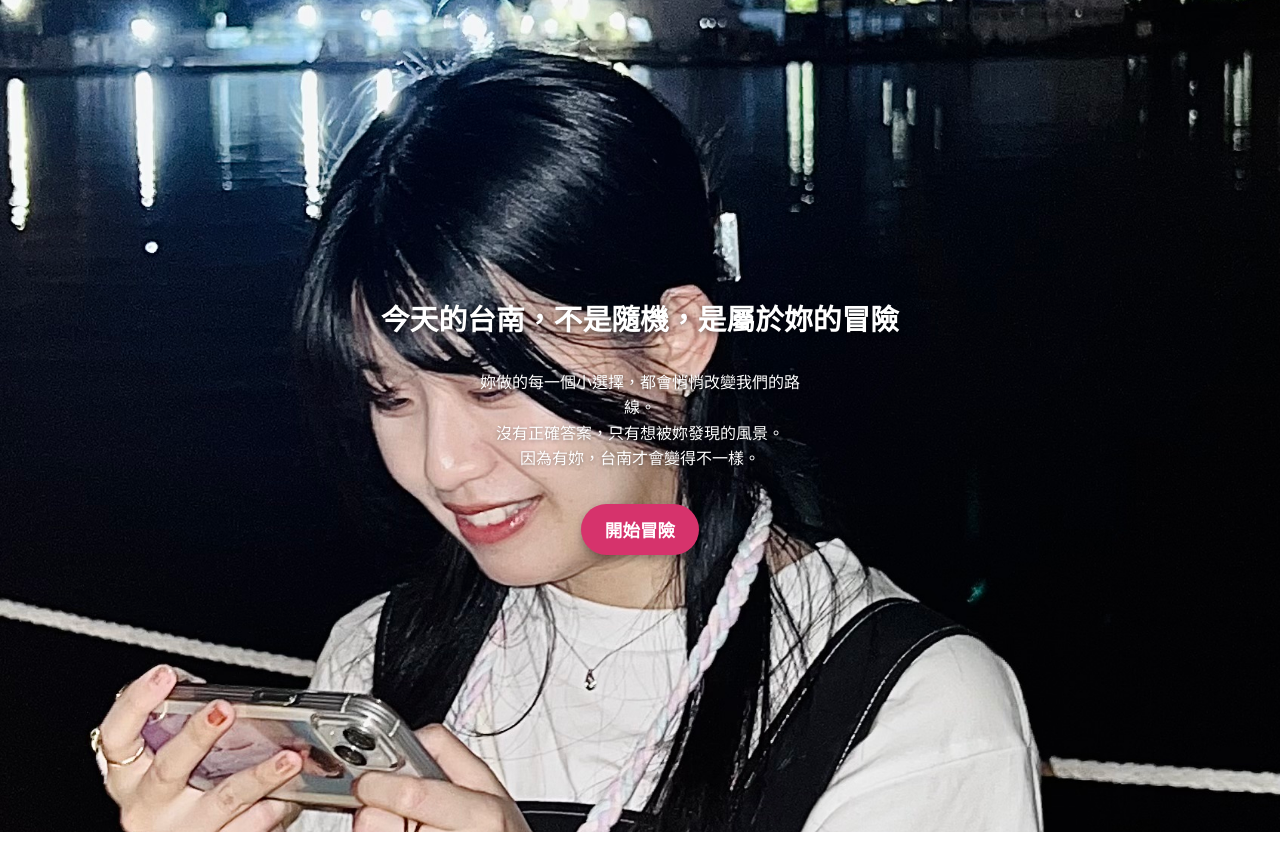
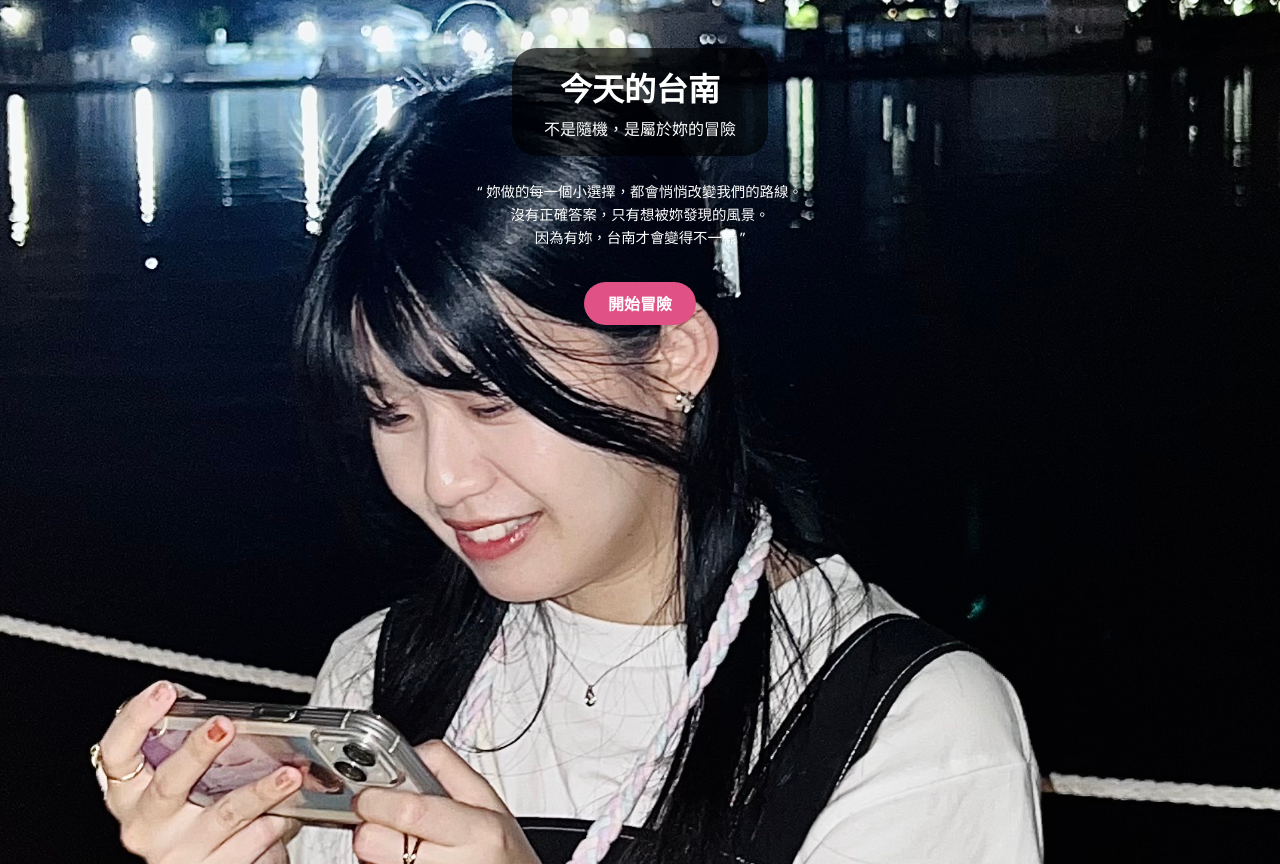
Before and after one commit to jacklyn5322/nini0919, a plain HTML site: page index.html in a window 1280 px wide. Before the commit the page ends 832 px from the top, so only its background shows below. Drawn offline with Linux system fonts and the light colour scheme.

Commit message:
index.html

```diff
--- a/index.html
+++ b/index.html
@@ -3,13 +3,13 @@
 <head>
   <meta charset="UTF-8">
   <meta name="viewport" content="width=device-width, initial-scale=1.0">
-  <title>台南冒險開場 💕</title>
+  <title>今天的台南</title>
   <style>
     body, html {
       margin: 0;
       padding: 0;
       height: 100%;
-      font-family: 'Segoe UI', sans-serif;
+      font-family: 'Noto Sans TC', 'Segoe UI', sans-serif;
     }
 
     .hero {
@@ -18,71 +18,94 @@
       background: url('assets/bg.jpg') no-repeat center center/cover;
       display: flex;
       flex-direction: column;
-      justify-content: center;
+      justify-content: flex-start;
       align-items: center;
       text-align: center;
       color: white;
-      padding: 1rem;
+      padding: 2rem 1rem;
     }
 
-    .hero h1 {
-      font-size: 1.8rem;
-      font-weight: bold;
-      margin-bottom: 1rem;
-      text-shadow: 0 2px 6px rgba(0,0,0,0.5);
+    .title-box {
+      background: rgba(0, 0, 0, 0.65);
+      border-radius: 25px;
+      padding: 1rem 2rem;
+      margin-top: 1rem;
+      margin-bottom: 1.5rem;
+      display: inline-block;
+      opacity: 0;
+      animation: fadeIn 1s forwards;
     }
 
-    .hero p {
-      font-size: 1rem;
+    .title-box h1 {
+      font-size: 2rem;   /* 主標題大字 */
+      font-weight: bold;
+      margin: 0;
+    }
+
+    .title-box p {
+      font-size: 1rem;   /* 副標題小字 */
+      margin: 0.4rem 0 0 0;
+    }
+
+    .description {
+      max-width: 360px;
+      font-size: 0.9rem;
       line-height: 1.6;
-      max-width: 320px;
       margin-bottom: 2rem;
-      text-shadow: 0 1px 4px rgba(0,0,0,0.4);
       opacity: 0;
-      animation: fadeIn 2s forwards;
+      animation: fadeIn 1s forwards;
+      animation-delay: 1s;
     }
 
     .btn {
-      background: #d6336c;
+      background: #e05285;
       border: none;
-      padding: 0.8rem 1.5rem;
-      border-radius: 30px;
-      font-size: 1.1rem;
+      padding: 0.6rem 1.5rem;
+      border-radius: 25px;
+      font-size: 1rem;
       color: white;
       font-weight: bold;
       cursor: pointer;
-      box-shadow: 0 4px 8px rgba(0,0,0,0.3);
+      opacity: 0;
+      animation: fadeIn 1s forwards;
+      animation-delay: 2s;
       transition: transform 0.2s ease, background 0.3s ease;
     }
 
     .btn:hover {
       transform: scale(1.05);
-      background: #e05285;
+      background: #d6336c;
     }
 
     @keyframes fadeIn {
-      to {
-        opacity: 1;
-      }
+      from { opacity: 0; transform: translateY(20px); }
+      to { opacity: 1; transform: translateY(0); }
     }
   </style>
 </head>
 <body>
   <div class="hero">
-    <h1>今天的台南，不是隨機，是屬於妳的冒險</h1>
-    <p>
-      妳做的每一個小選擇，都會悄悄改變我們的路線。<br>
+    <!-- 標語區塊 -->
+    <div class="title-box">
+      <h1>今天的台南</h1>
+      <p>不是隨機，是屬於妳的冒險</p>
+    </div>
+
+    <!-- 敘述文字 -->
+    <div class="description">
+      “ 妳做的每一個小選擇，都會悄悄改變我們的路線。<br>
       沒有正確答案，只有想被妳發現的風景。<br>
-      因為有妳，台南才會變得不一樣。
-    </p>
+      因為有妳，台南才會變得不一樣 ”
+    </div>
+
+    <!-- 按鈕 -->
     <button class="btn" onclick="startAdventure()">開始冒險</button>
   </div>
 
   <script>
     function startAdventure() {
-      alert("接下來進入 Tinder 式互動選擇 🚀");
-      // 之後可改成跳轉或顯示下一頁互動
-      // window.location.href = "tinder.html";
+      // 之後可接到互動畫面
+      alert("準備開始冒險 🚀");
     }
   </script>
 </body>
```
